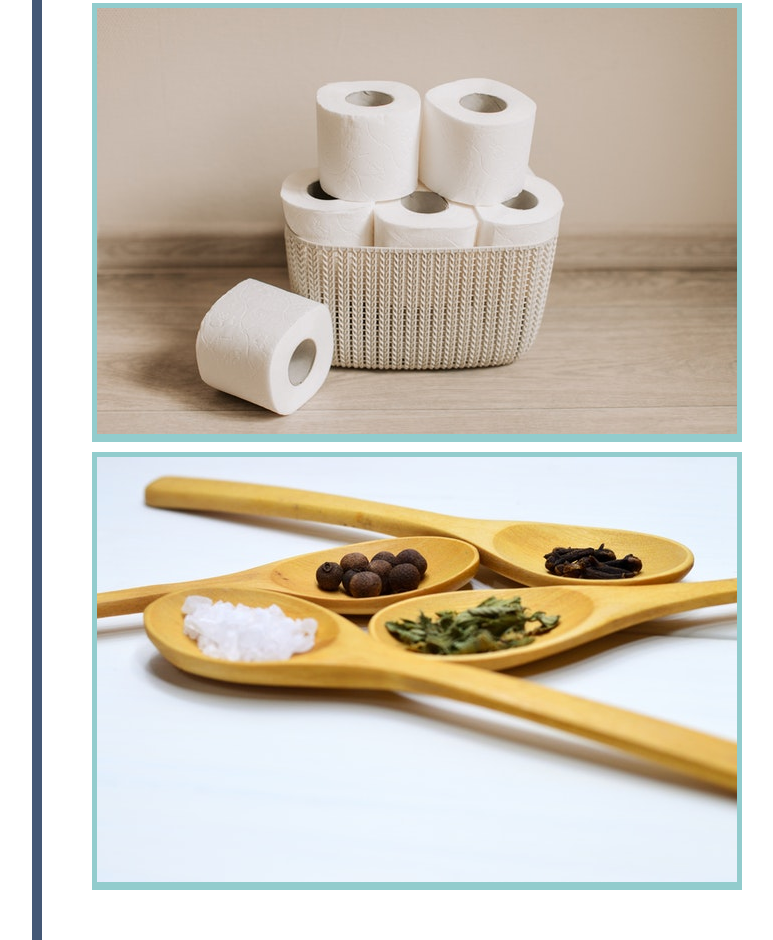
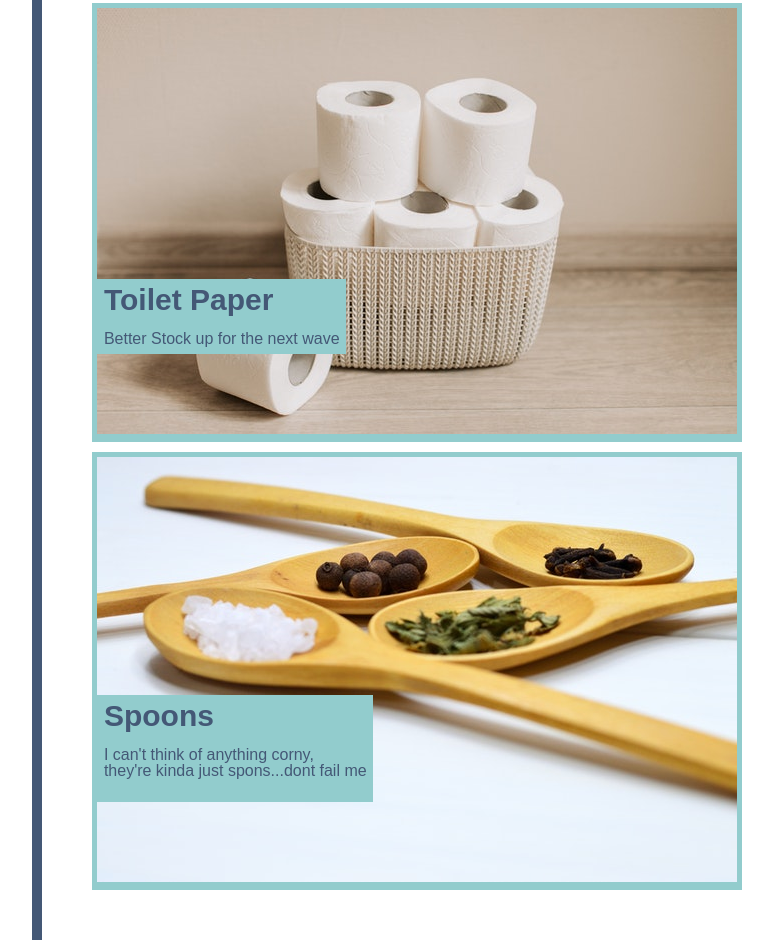
Before and after one commit to OssasWossas/Advanced-CSS-Portfolio, a plain HTML site: page index.html in a window 1280 px wide. Shown: the part 3028-3968 px from the top of the page, without its empty margins (173-946 px from the left). Drawn offline with Linux system fonts and the light colour scheme.

Commit message:
Added the subtitle comment thingies to the work images

```diff
--- a/index.html
+++ b/index.html
@@ -47,19 +47,41 @@
     <div id="Work">
       <section class="card">
         <img src="./portfolio/Images/Among us.jpg" alt="Among us" id="big" />
+        <div class="caption">
+          <h2>Among Us</h2><br>
+          <p>Pog Champ</p>
+        </div>
       </section>
       <div class="products">
         <section class="card">
           <img src="./portfolio/Images/camera.jpg" alt="Camera used to give speeding fines" />
+          <div class="caption">
+            <h2>HighSpeedCamera</h2><br>
+            <p>Don't get caught speeding</p>
+          </div>
         </section>
         <section class="card">
           <img src="./portfolio/Images/tablet.jpg" alt="not sure if this is an ipad" />
+          <div class="caption">
+            <h2>Tablet</h2><br>
+            <p>Can't tell if it's apple</p>
+          </div>
         </section>
         <section class="card">
           <img src="./portfolio/Images/toilet-paper.jpg" alt="Bet you missed this during Covid"/>
+          <div class="caption">
+            <h2>Toilet Paper</h2><br>
+            <p>Better Stock up for the next wave</p>
+          </div>
         </section>
         <section class="card">
           <img src="./portfolio/Images/wooden-spoons.jpg" alt="spoonies"/>
+          <div class="caption">
+            <h2>Spoons</h2><br>
+            <pre><p>I can't think of anything corny,
+they're kinda just spons...dont fail me
+            </p></pre>
+          </div>
         </section>
       </div>
     </div>
--- a/portfolio/style.css
+++ b/portfolio/style.css
@@ -7,6 +7,10 @@
 h1{
     font-weight: 700;
     font-size: 50px;
+}
+h2{
+    font-weight: 700;
+    font-size: 30px;
 }
 header{
     display: flex;
@@ -96,14 +100,21 @@ body{
     display: flex;
     flex-wrap: wrap;
   }
-  .card {
+.card {
+    position: relative;
     background-color: var(--lightblue);
     border-width: 1px;
     margin: 5px;
     padding: 5px;
     flex: 0 0 400px;
   }
-
+.caption{
+    padding: 1%;
+    position: absolute;
+    bottom: 20%;
+    z-index: 1000;
+    background-color: var(--lightblue);
+}
 @media screen and (max-width: 800px){
     .nav_header{
         width: 100%;
```
